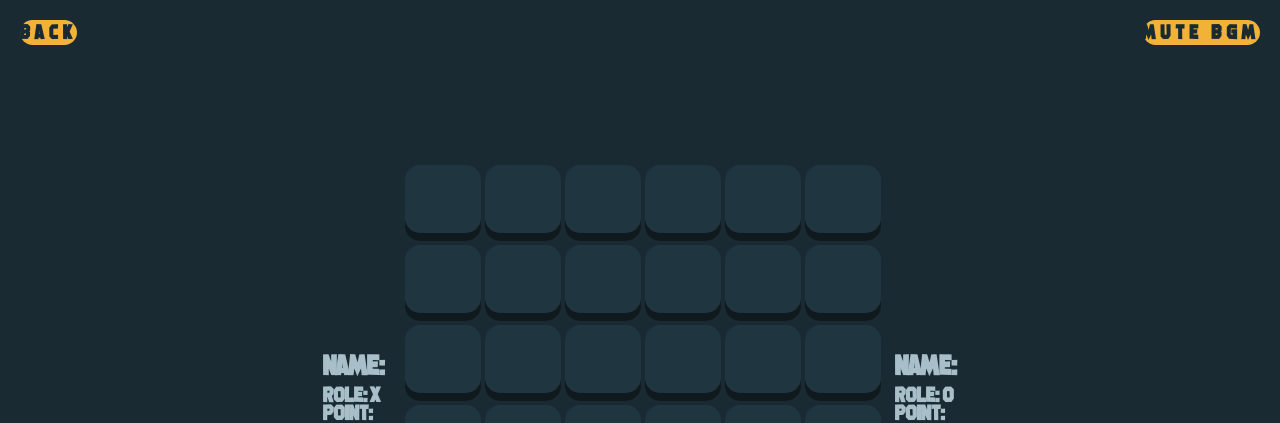
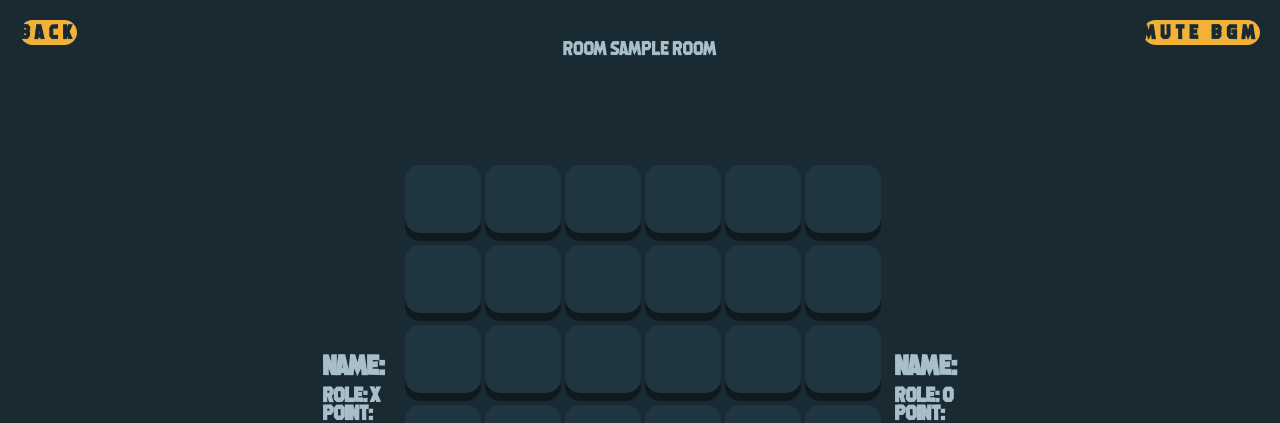
Before and after one commit to MinHius/Software-Engineering, a Flask app: template Tic_Tac_Toe/templates/gameboards/room.html in a window 1280 px wide. Shown: the top 423 px of the page. Run offline with Flask 3, Linux system fonts and the light colour scheme; the template is opened without the code that fills it: most values are stand-ins (such as "Sample title", 1, 10 or a date in 2020); some libraries are stand-ins or nearby versions.

Commit message:
fix bugs

```diff
--- a/Tic_Tac_Toe/templates/gameboards/room.html
+++ b/Tic_Tac_Toe/templates/gameboards/room.html
@@ -14,6 +14,7 @@
     />
 </head>
 <body>
+    <p> Room {{room}} </p>
     <button class="back-button" onclick="window.history.back()" style="position: absolute; top: 20px; left: 20px;">Back</button>
     <button class="mute-button" id="muteButton" style="align-items: center;" onclick="playClickSound()">Mute BGM</button>
     <div class="player-names">
```
Also changed, not shown: Tic_Tac_Toe/database.db.
